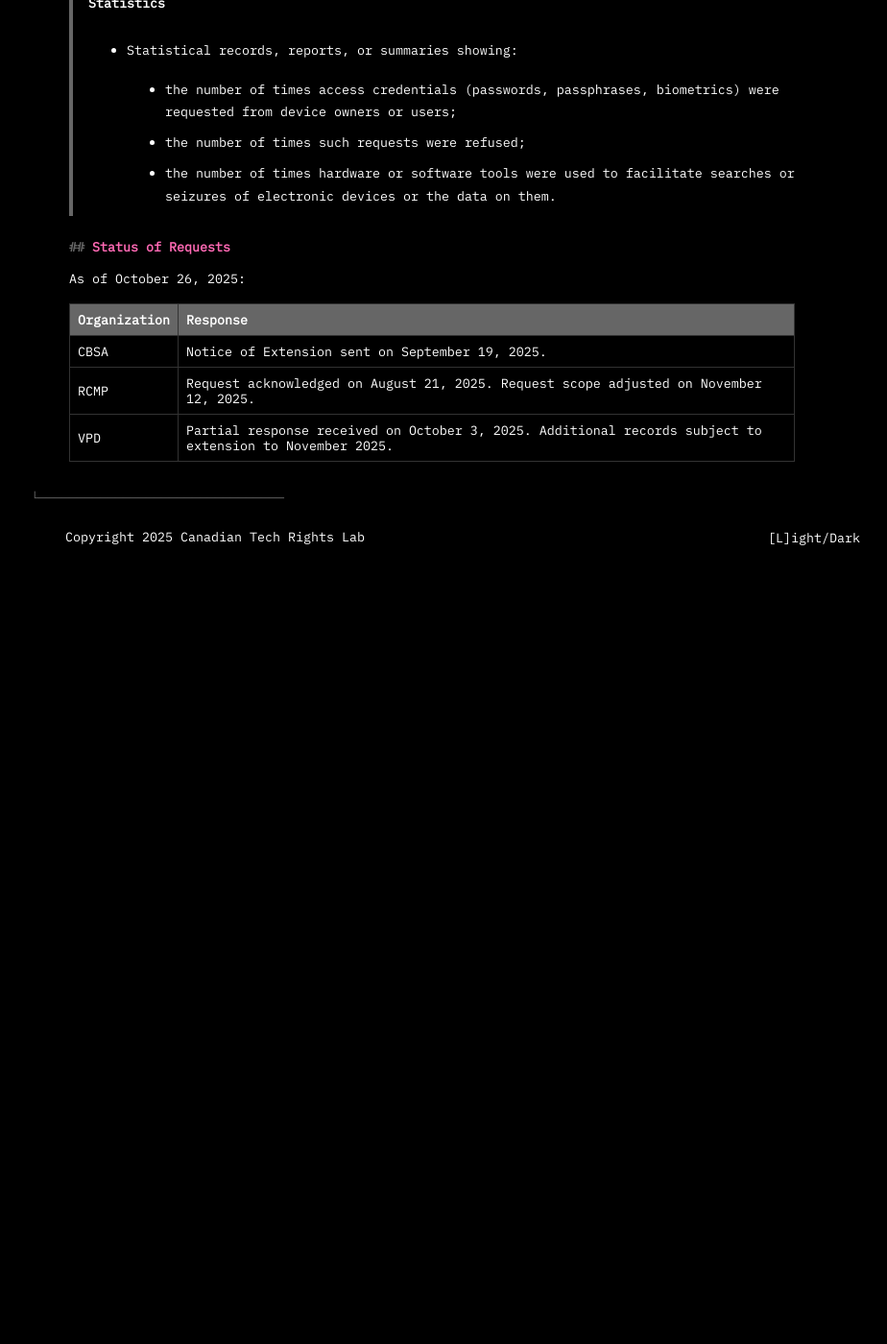
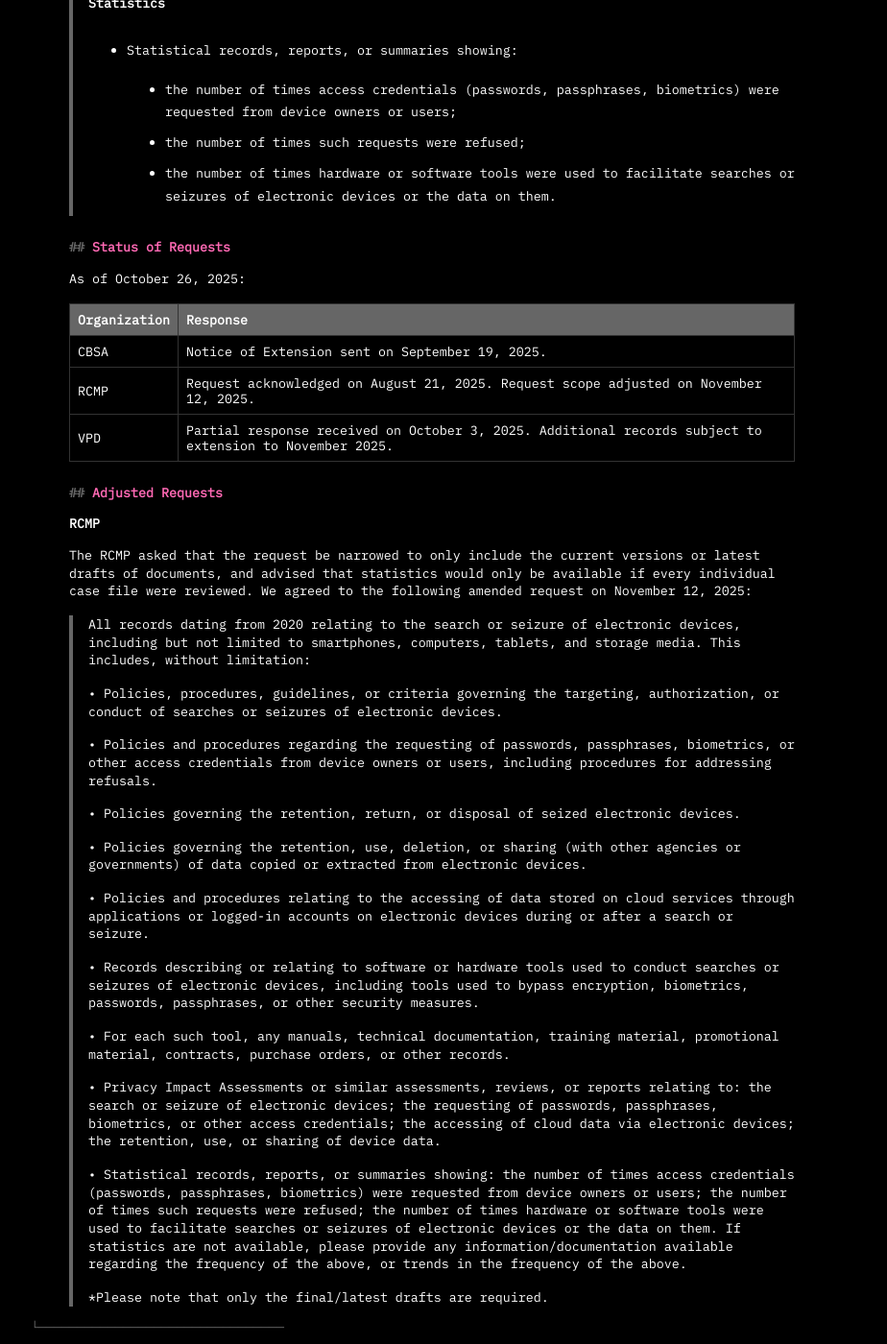
Before and after one commit to gmcmullen/takectrl.ca, a Jekyll site: the page built from _posts/2025-10-26-electronic-device-search-requests-august-2025.md, in a window 1280 px wide and 1400 px high, scrolled down 1320 px. Shown: the whole window at 96% size, without its empty margins (356-1280 px from the left). Built offline with Jekyll 4.4.1, drawn with Linux system fonts in a browser that asks for light colours; before the commit the page ends 1913 px from its top, so only the background shows below that; some of the changed text lies outside the part shown.

Commit message:
Update Blog Posts “2025-10-26-electronic-device-search-requests-august-2025”

```diff
--- a/_posts/2025-10-26-electronic-device-search-requests-august-2025.md
+++ b/_posts/2025-10-26-electronic-device-search-requests-august-2025.md
@@ -50,3 +50,31 @@
 | CBSA             | Notice of Extension sent on September 19, 2025.                                                         |
 | RCMP             | Request acknowledged on August 21, 2025. Request scope adjusted on November 12, 2025.                   |
 | VPD              | Partial response received on October 3, 2025. Additional records subject to extension to November 2025. |
+
+## Adjusted Requests
+
+### RCMP
+
+T﻿he RCMP asked that the request be narrowed to only include the current versions or latest drafts of documents, and advised that statistics would only be available if every individual case file were reviewed. We agreed to the following amended request on November 12, 2025:
+
+> All records dating from 2020 relating to the search or seizure of electronic devices, including but not limited to smartphones, computers, tablets, and storage media. This includes, without limitation:
+>
+> • Policies, procedures, guidelines, or criteria governing the targeting, authorization, or conduct of searches or seizures of electronic devices.
+>
+> • Policies and procedures regarding the requesting of passwords, passphrases, biometrics, or other access credentials from device owners or users, including procedures for addressing refusals.
+>
+> • Policies governing the retention, return, or disposal of seized electronic devices.
+>
+> • Policies governing the retention, use, deletion, or sharing (with other agencies or governments) of data copied or extracted from electronic devices.
+>
+> • Policies and procedures relating to the accessing of data stored on cloud services through applications or logged-in accounts on electronic devices during or after a search or seizure.
+>
+> • Records describing or relating to software or hardware tools used to conduct searches or seizures of electronic devices, including tools used to bypass encryption, biometrics, passwords, passphrases, or other security measures.
+>
+> • For each such tool, any manuals, technical documentation, training material, promotional material, contracts, purchase orders, or other records.
+>
+> • Privacy Impact Assessments or similar assessments, reviews, or reports relating to: the search or seizure of electronic devices; the requesting of passwords, passphrases, biometrics, or other access credentials; the accessing of cloud data via electronic devices; the retention, use, or sharing of device data.
+>
+> • Statistical records, reports, or summaries showing: the number of times access credentials (passwords, passphrases, biometrics) were requested from device owners or users; the number of times such requests were refused; the number of times hardware or software tools were used to facilitate searches or seizures of electronic devices or the data on them. If statistics are not available, please provide any information/documentation available regarding the frequency of the above, or trends in the frequency of the above.
+>
+> \*Please note that only the final/latest drafts are required.
```
Also changed, not shown: other parts of _posts/2025-10-26-electronic-device-search-requests-august-2025.md (+1 -1 lines).
